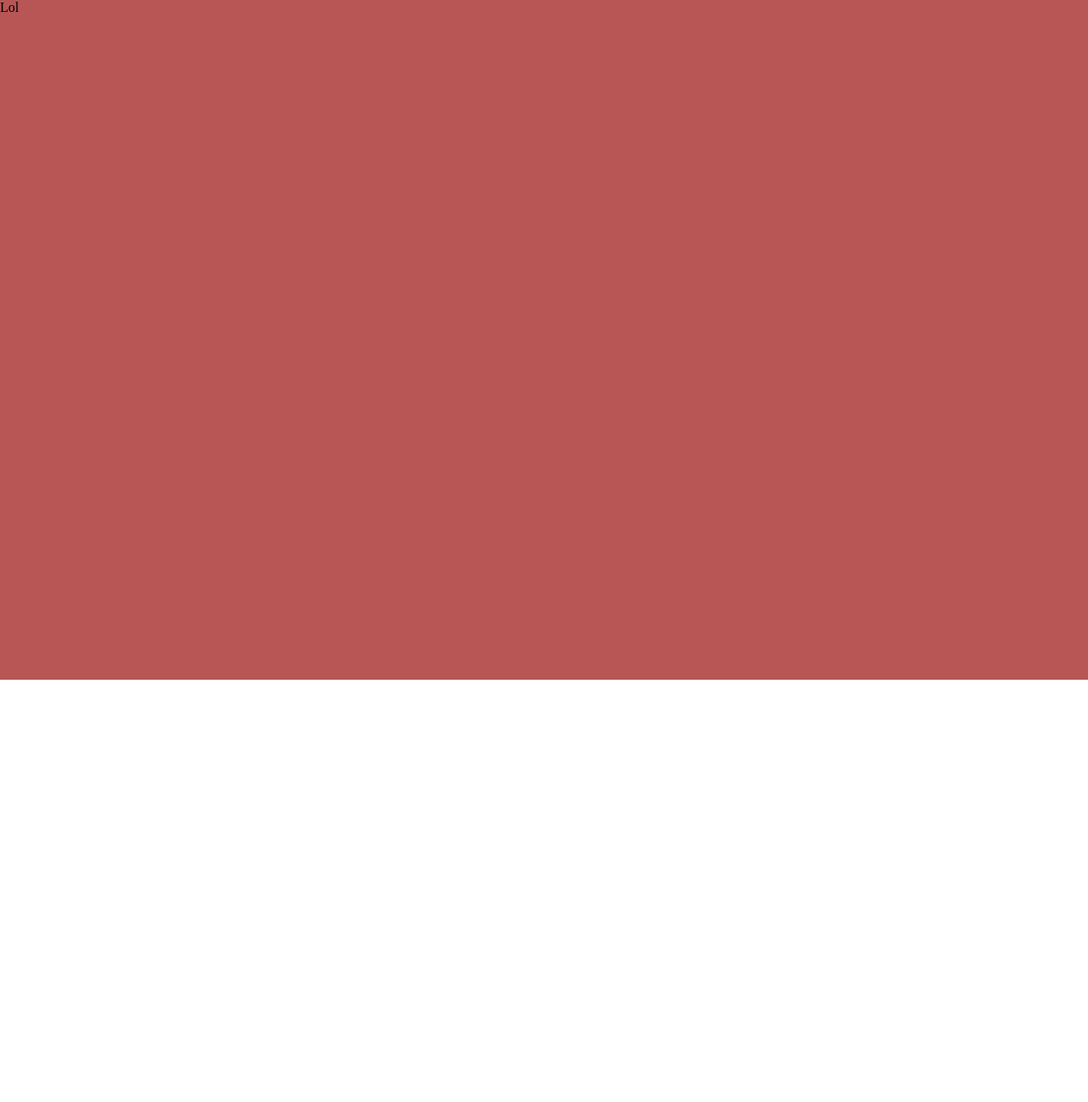
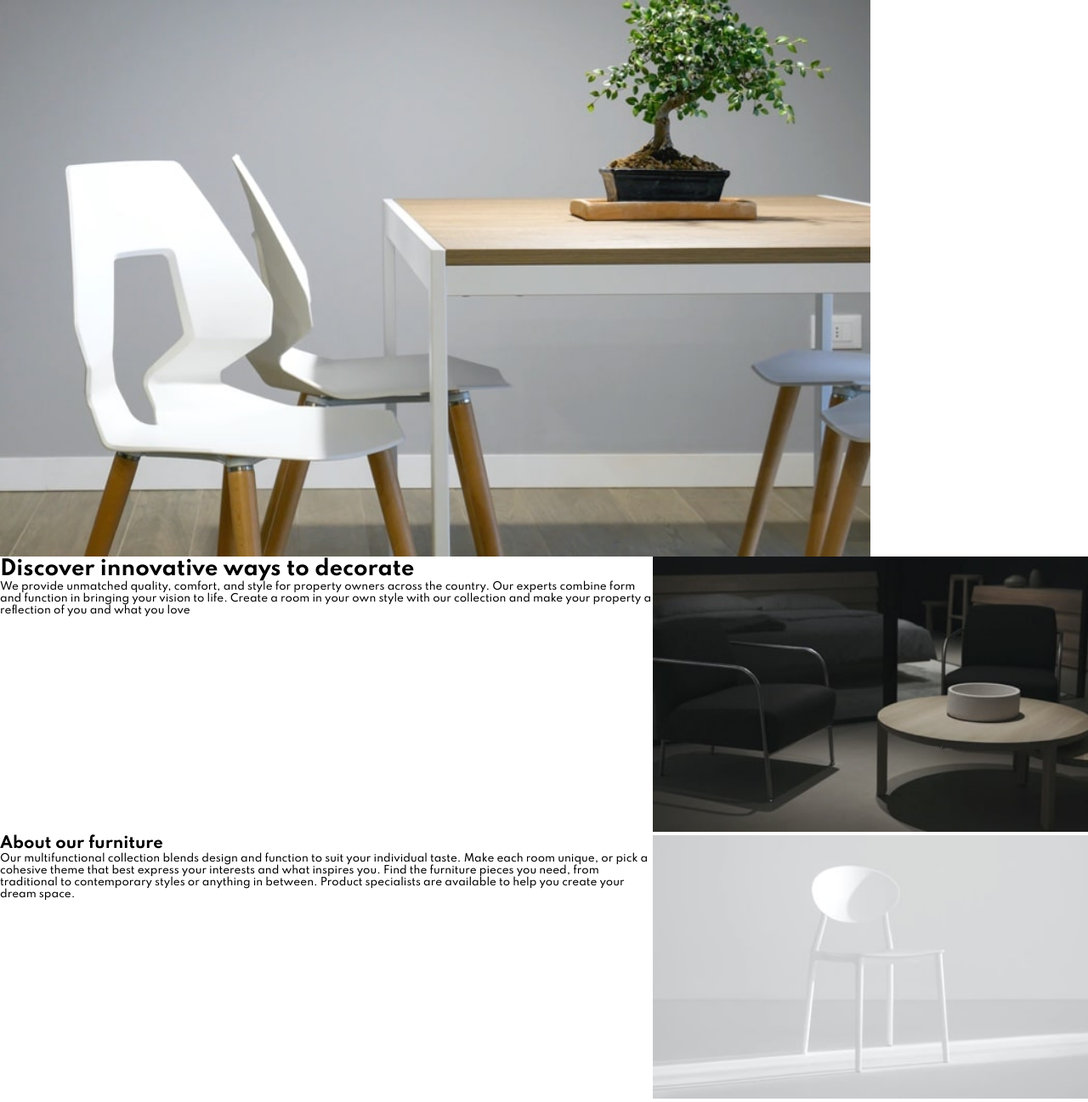
Before and after one commit to NightClover-code/room-homepage-ecommerce, a React (Create React App) app: page / in a window 1280 px wide. Shown: the whole page at 85% size. Before the commit the page ends 800 px from the top, so only its background shows below. Built offline with nearby package versions, Linux system fonts and the light colour scheme.

Commit message:
added the base ui

```diff
--- a/public/index.html
+++ b/public/index.html
@@ -26,14 +26,7 @@
     </style>
   </head>
   <body>
-    <div id="app">
-      <!-- About our furniture Our multifunctional collection blends design and
-      function to suit your individual taste. Make each room unique, or pick a
-      cohesive theme that best express your interests and what inspires you.
-      Find the furniture pieces you need, from traditional to contemporary
-      styles or anything in between. Product specialists are available to help
-      you create your dream space. -->
-    </div>
+    <div id="app"></div>
     <!-- <div class="attribution">
     Challenge by <a href="https://www.frontendmentor.io?ref=challenge" target="_blank">Frontend Mentor</a>.
     Coded by <a href="#">Your Name Here</a>.
--- a/src/components/MainGrid.jsx
+++ b/src/components/MainGrid.jsx
@@ -1,8 +1,59 @@
 import React from 'react';
+//importing data
+import data from '../util';
 //importing styled elements
-import { GridContainer } from './MainGridElements';
+import { GridContainer } from './StyledElements/MainGridElements';
+import {
+  HeroSection,
+  TextContent,
+  TextContentContainer,
+  TitleTop,
+  DescriptionTop,
+  Image,
+} from './StyledElements/TopGridElements';
+import {
+  AboutDark,
+  AboutContent,
+  AboutLight,
+  TitleBottom,
+  DescriptionBottom,
+  ImageDark,
+  ImageLight,
+} from './StyledElements/BottomGridElements';
 const MainGrid = () => {
-  return <GridContainer>Lol</GridContainer>;
+  return (
+    <GridContainer>
+      <HeroSection>
+        <Image src="./images/desktop-image-hero-1.jpg" alt="" />
+      </HeroSection>
+      <TextContentContainer>
+        <TextContent>
+          <TitleTop>{data[0].title}</TitleTop>
+          <DescriptionTop>{data[0].description}</DescriptionTop>
+        </TextContent>
+      </TextContentContainer>
+      <AboutDark>
+        <ImageDark src="./images/image-about-dark.jpg" alt="dark-about-image" />
+      </AboutDark>
+      <AboutContent>
+        <TitleBottom>About our furniture</TitleBottom>
+        <DescriptionBottom>
+          Our multifunctional collection blends design and function to suit your
+          individual taste. Make each room unique, or pick a cohesive theme that
+          best express your interests and what inspires you. Find the furniture
+          pieces you need, from traditional to contemporary styles or anything
+          in between. Product specialists are available to help you create your
+          dream space.
+        </DescriptionBottom>
+      </AboutContent>
+      <AboutLight>
+        <ImageLight
+          src="./images/image-about-light.jpg"
+          alt="light-about-image"
+        />
+      </AboutLight>
+    </GridContainer>
+  );
 };
 
 export default MainGrid;
--- /dev/null
+++ b/src/components/StyledElements/BottomGridElements.jsx
@@ -0,0 +1,20 @@
+import styled from 'styled-components';
+
+export const AboutDark = styled.div`
+  grid-column: span 2;
+`;
+export const AboutLight = styled.div`
+  grid-column: span 2;
+`;
+export const AboutContent = styled.div`
+  width: 100%;
+  grid-column: span 3;
+`;
+export const TitleBottom = styled.h2``;
+export const DescriptionBottom = styled.div``;
+export const ImageLight = styled.img`
+  width: 100%;
+`;
+export const ImageDark = styled.img`
+  width: 100%;
+`;
--- a/src/components/MainGridElements.jsx
+++ b/src/components/StyledElements/MainGridElements.jsx
@@ -2,6 +2,8 @@ import styled from 'styled-components';
 
 export const GridContainer = styled.div`
   width: 100%;
-  background-color: #b85656;
   min-height: 100vh;
+  display: grid;
+  grid-template-columns: repeat(auto-fill, minmax(250px, 1fr));
+  /* grid-template-rows: 500px; */
 `;
--- /dev/null
+++ b/src/components/StyledElements/TopGridElements.jsx
@@ -0,0 +1,15 @@
+import styled from 'styled-components';
+
+export const HeroSection = styled.div`
+  grid-column: span 4;
+`;
+export const TextContentContainer = styled.div`
+  grid-column: span 3;
+`;
+export const TextContent = styled.div``;
+export const TitleTop = styled.h1``;
+export const DescriptionTop = styled.div``;
+export const Image = styled.img`
+  height: 100%;
+  width: 100%;
+`;
--- a/src/css/app.css
+++ b/src/css/app.css
@@ -1,3 +1,4 @@
+@import url("https://fonts.googleapis.com/css2?family=Spartan:wght@500;600;700&display=swap");
 * {
   margin: 0;
   padding: 0;
@@ -10,6 +11,8 @@
   min-height: 100vh;
   overflow: hidden;
   margin: auto;
+  font-size: 12px;
+  font-family: 'Spartan', sans-serif;
 }
 
 .app__container .wrapper {
--- a/src/sass/app.scss
+++ b/src/sass/app.scss
@@ -1,3 +1,4 @@
+@import url('https://fonts.googleapis.com/css2?family=Spartan:wght@500;600;700&display=swap');
 * {
   margin: 0;
   padding: 0;
@@ -8,6 +9,8 @@
   min-height: 100vh;
   overflow: hidden;
   margin: auto;
+  font-size: 12px;
+  font-family: 'Spartan', sans-serif;
   .wrapper {
     width: 100%;
     min-width: 280px;
```
Also changed, not shown: 2 other files (tests, documents, lock files or other folders).
